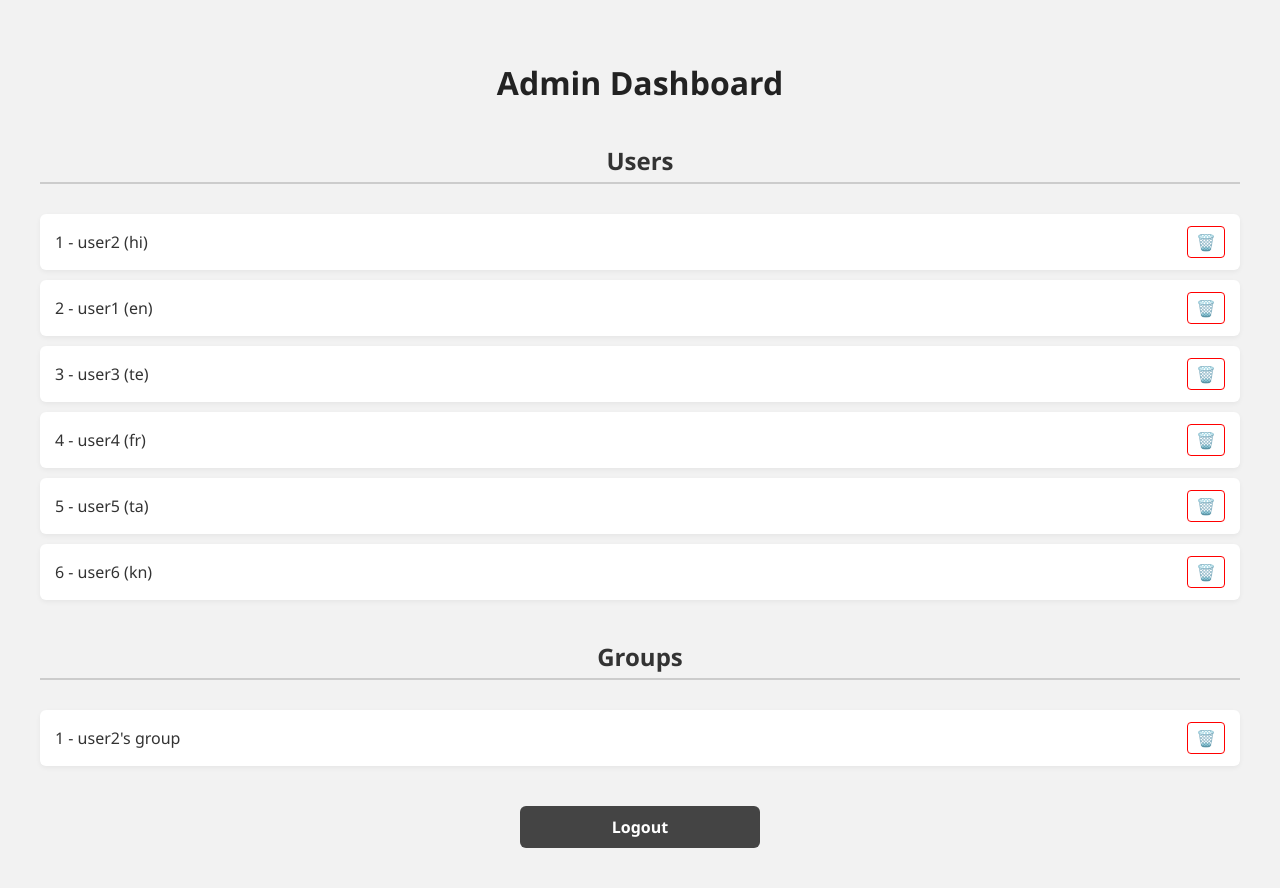
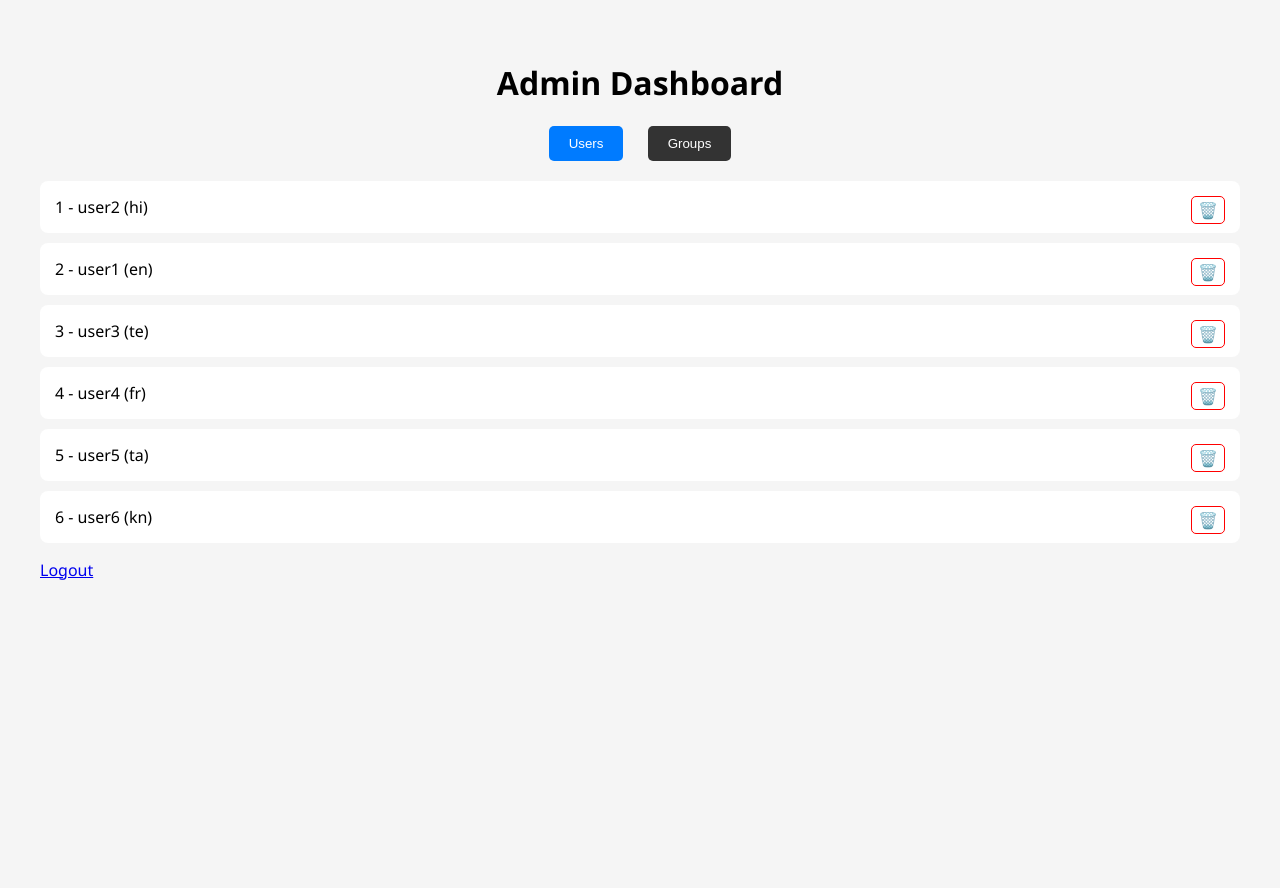
Before and after one commit to rafishaik6079/Real-time-chat-translation, a Flask app: page /admin_dashboard in a window 1280 px wide. After the commit the page ends 580 px from the top, so only its background shows below. Run offline with Flask 3, Linux system fonts and the light colour scheme; a user stored in the database is signed in; data comes from the database, SQL or seed files in the repository.

Commit message:
changed the admin controls

```diff
--- a/app.py
+++ b/app.py
@@ -6,6 +6,8 @@ from deep_translator import GoogleTranslator
 ADMIN_EMAIL = "kiranvijay1414@gmail.com"
 ADMIN_PASSWORD = "vijay143"
 app = Flask(__name__)
+app.jinja_env.cache = {}
+
 app.secret_key = 'your_secret_key'
 DATABASE = 'users.db'
 
@@ -395,22 +397,24 @@ def admin_dashboard():
         cursor = db.cursor()
         cursor.execute("SELECT * FROM users")
         users = cursor.fetchall()
+
         cursor.execute("SELECT * FROM groups")
         groups = cursor.fetchall()
 
-    return render_template('admin_dashboard.html', users=users, groups=groups)
+        group_members = {}
+        for group in groups:
+            group_id = group[0]
+            cursor.execute("""
+                SELECT users.id, users.name, users.language
+                FROM users
+                JOIN group_members ON users.id = group_members.user_id
+                WHERE group_members.group_id=?
+            """, (group_id,))
+            group_members[group_id] = cursor.fetchall()
+
+    return render_template('admin_dashboard.html', users=users, groups=groups, group_members=group_members)
 
 #admin delete options
-@app.route('/admin/delete_user/<int:user_id>')
-def delete_user(user_id):
-    if not session.get('is_admin'):
-        return redirect('/admin_login')
-    with sqlite3.connect(DATABASE) as db:
-        cursor = db.cursor()
-        cursor.execute("DELETE FROM users WHERE id=?", (user_id,))
-        cursor.execute("DELETE FROM group_members WHERE user_id=?", (user_id,))
-        cursor.execute("DELETE FROM translations WHERE user_id=?", (user_id,))
-    return redirect('/admin_dashboard')
 
 @app.route('/admin/delete_user/<int:user_id>')
 def delete_user(user_id):
@@ -418,20 +422,67 @@ def delete_user(user_id):
         return redirect('/admin_login')
     with sqlite3.connect(DATABASE) as db:
         cursor = db.cursor()
+
+        # Get all message IDs sent by this user
+        cursor.execute("SELECT id FROM messages WHERE user_name = (SELECT name FROM users WHERE id=?)", (user_id,))
+        message_ids = [row[0] for row in cursor.fetchall()]
+
+        # Delete translations related to this user's messages
+        for msg_id in message_ids:
+            cursor.execute("DELETE FROM translations WHERE original_message_id=?", (msg_id,))
+
+        # Delete user's messages
+        cursor.execute("DELETE FROM messages WHERE user_name = (SELECT name FROM users WHERE id=?)", (user_id,))
+
+        # Delete translations received by this user
+        cursor.execute("DELETE FROM translations WHERE user_id=?", (user_id,))
+
+        # Remove from all group memberships
+        cursor.execute("DELETE FROM group_members WHERE user_id=?", (user_id,))
+
+        # Delete the user account
         cursor.execute("DELETE FROM users WHERE id=?", (user_id,))
-        cursor.execute("DELETE FROM group_members WHERE user_id=?", (user_id,))
-        cursor.execute("DELETE FROM translations WHERE user_id=?", (user_id,))
+
     return redirect('/admin_dashboard')
 
-@app.route('/admin/delete_message/<int:message_id>')
-def delete_message(message_id):
+
+@app.route('/admin/delete_group/<int:group_id>')
+def delete_group(group_id):
     if not session.get('is_admin'):
         return redirect('/admin_login')
     with sqlite3.connect(DATABASE) as db:
         cursor = db.cursor()
-        cursor.execute("DELETE FROM messages WHERE id=?", (message_id,))
-        cursor.execute("DELETE FROM translations WHERE original_message_id=?", (message_id,))
+
+        # Get all messages of this group
+        cursor.execute("SELECT id FROM messages WHERE group_id=?", (group_id,))
+        message_ids = [row[0] for row in cursor.fetchall()]
+
+        # Delete translations of those messages
+        for msg_id in message_ids:
+            cursor.execute("DELETE FROM translations WHERE original_message_id=?", (msg_id,))
+
+        # Delete messages
+        cursor.execute("DELETE FROM messages WHERE group_id=?", (group_id,))
+
+        # Delete group members
+        cursor.execute("DELETE FROM group_members WHERE group_id=?", (group_id,))
+
+        # Delete group
+        cursor.execute("DELETE FROM groups WHERE id=?", (group_id,))
+
     return redirect('/admin_dashboard')
+
+@app.route('/admin/remove_member/<int:group_id>/<int:user_id>')
+def admin_remove_member(group_id, user_id):
+    if not session.get('is_admin'):
+        return redirect('/admin_login')
+    with sqlite3.connect(DATABASE) as db:
+        cursor = db.cursor()
+        cursor.execute("DELETE FROM group_members WHERE group_id=? AND user_id=?", (group_id, user_id))
+        cursor.execute("DELETE FROM translations WHERE group_id=? AND user_id=?", (group_id, user_id))
+    return redirect('/admin_dashboard')
+
+
 
 #admin logout
 @app.route('/admin_logout')
--- a/templates/admin_dashboard.html
+++ b/templates/admin_dashboard.html
@@ -6,89 +6,105 @@
     <style>
         body {
             font-family: 'Segoe UI', sans-serif;
-            background-color: #f2f2f2;
+            background: #f5f5f5;
             padding: 20px;
-            color: #333;
         }
         h1 {
             text-align: center;
-            color: #222;
         }
-        h2 {
-            margin-top: 40px;
-            border-bottom: 2px solid #ccc;
-            padding-bottom: 5px;
+        .tab-buttons {
+            text-align: center;
+            margin-bottom: 20px;
+        }
+        .tab-buttons button {
+            margin: 0 10px;
+            padding: 10px 20px;
+            border: none;
+            background: #333;
+            color: white;
+            border-radius: 5px;
+            cursor: pointer;
+        }
+        .tab-buttons button.active {
+            background: #007bff;
+        }
+        .tab-content {
+            display: none;
+        }
+        .tab-content.active {
+            display: block;
         }
         ul {
             list-style: none;
-            padding-left: 0;
+            padding: 0;
         }
         li {
-            background: #fff;
-            margin-bottom: 10px;
-            padding: 12px 15px;
-            border-radius: 6px;
-            box-shadow: 0 2px 5px rgba(0,0,0,0.05);
-            display: flex;
-            justify-content: space-between;
-            align-items: center;
+            background: white;
+            margin: 10px 0;
+            padding: 15px;
+            border-radius: 8px;
         }
         .delete {
             color: red;
-            font-weight: bold;
+            float: right;
             text-decoration: none;
-            padding: 4px 8px;
             border: 1px solid red;
-            border-radius: 4px;
-            transition: 0.2s;
+            padding: 2px 6px;
+            border-radius: 5px;
         }
-        .delete:hover {
-            background-color: red;
-            color: white;
-        }
-        a.logout {
-            display: block;
-            text-align: center;
-            margin-top: 40px;
-            font-weight: bold;
-            color: #fff;
-            background: #444;
-            padding: 10px 20px;
-            border-radius: 6px;
-            text-decoration: none;
-            width: 200px;
-            margin-left: auto;
-            margin-right: auto;
-        }
-        a.logout:hover {
-            background: #222;
+        .member {
+            margin-top: 5px;
+            background: #f0f0f0;
+            padding: 8px;
+            border-radius: 5px;
         }
     </style>
+    <script>
+        function showTab(tabId) {
+            document.querySelectorAll('.tab-content').forEach(tab => tab.classList.remove('active'));
+            document.querySelectorAll('.tab-buttons button').forEach(btn => btn.classList.remove('active'));
+            document.getElementById(tabId).classList.add('active');
+            document.getElementById(tabId + '-btn').classList.add('active');
+        }
+    </script>
 </head>
 <body>
     <h1>Admin Dashboard</h1>
 
-    <h2>Users</h2>
+    <div class="tab-buttons">
+        <button id="users-btn" onclick="showTab('users')" class="active">Users</button>
+        <button id="groups-btn" onclick="showTab('groups')">Groups</button>
+    </div>
+
+    <!-- Users Tab -->
+    <div id="users" class="tab-content active">
         <ul>
             {% for user in users %}
                 <li>
                     {{ user[0] }} - {{ user[1] }} ({{ user[4] }})
-                <a href="/admin/delete_user/{{ user[0] }}" class="delete" onclick="return confirm('Delete user?')">🗑️</a>
+                    <a class="delete" href="/admin/delete_user/{{ user[0] }}" onclick="return confirm('Delete user?')">🗑️</a>
                 </li>
             {% endfor %}
         </ul>
+    </div>
 
-    <h2>Groups</h2>
+    <!-- Groups Tab -->
+    <div id="groups" class="tab-content">
         <ul>
             {% for group in groups %}
                 <li>
-                {{ group[0] }} - {{ group[1] }}
-                <a href="/admin/delete_group/{{ group[0] }}" class="delete" onclick="return confirm('Delete group?')">🗑️</a>
+                    <strong>{{ group[0] }} - {{ group[1] }}</strong>
+                    <a class="delete" href="/admin/delete_group/{{ group[0] }}" onclick="return confirm('Delete group?')">🗑️</a>
+                    {% for member in group_members.get(group[0], []) %}
+                        <div class="member">
+                            {{ member[1] }} ({{ member[2] }})
+                            <a class="delete" href="/admin/remove_member/{{ group[0] }}/{{ member[0] }}" onclick="return confirm('Remove member?')">❌</a>
+                        </div>
+                    {% endfor %}
                 </li>
             {% endfor %}
         </ul>
-
-
+    </div>
 
     <a href="/admin_logout" class="logout">Logout</a>
 </body>
```
Lines whose indentation alone changed are shown as unchanged.
